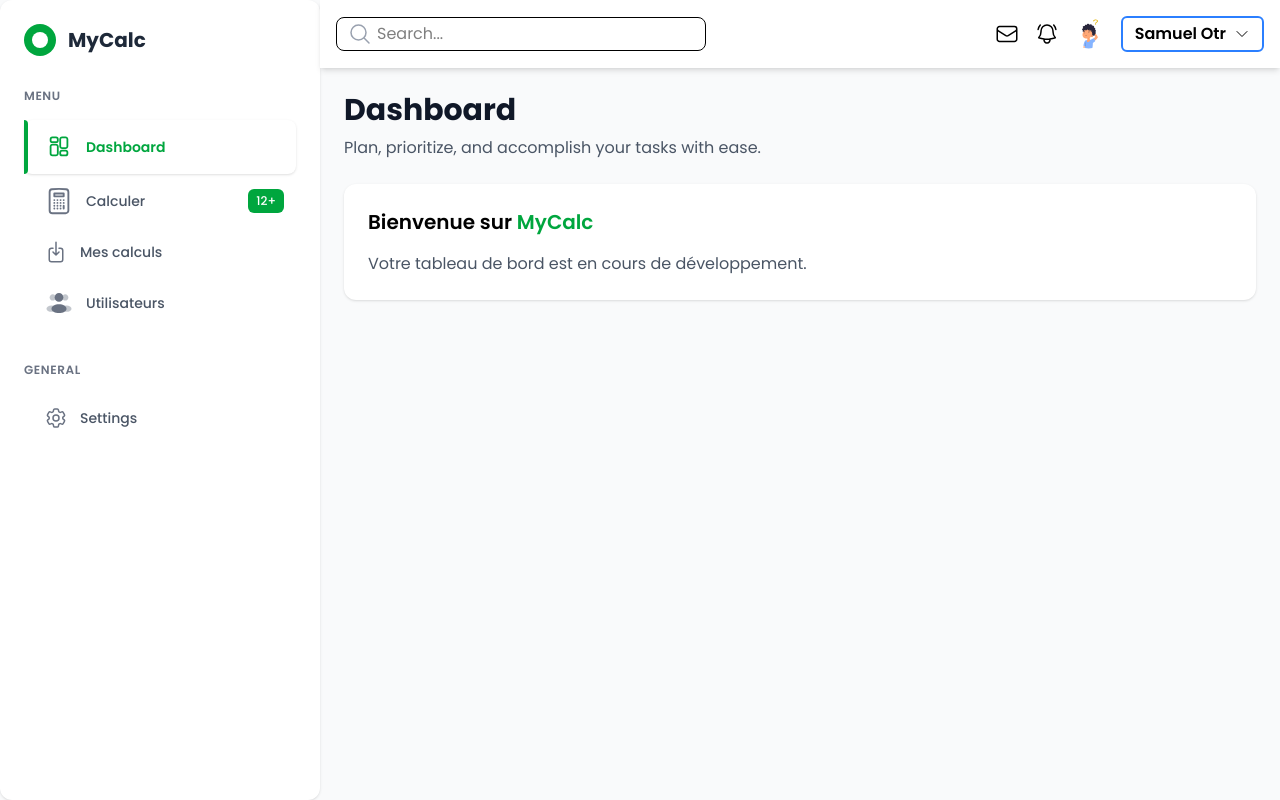
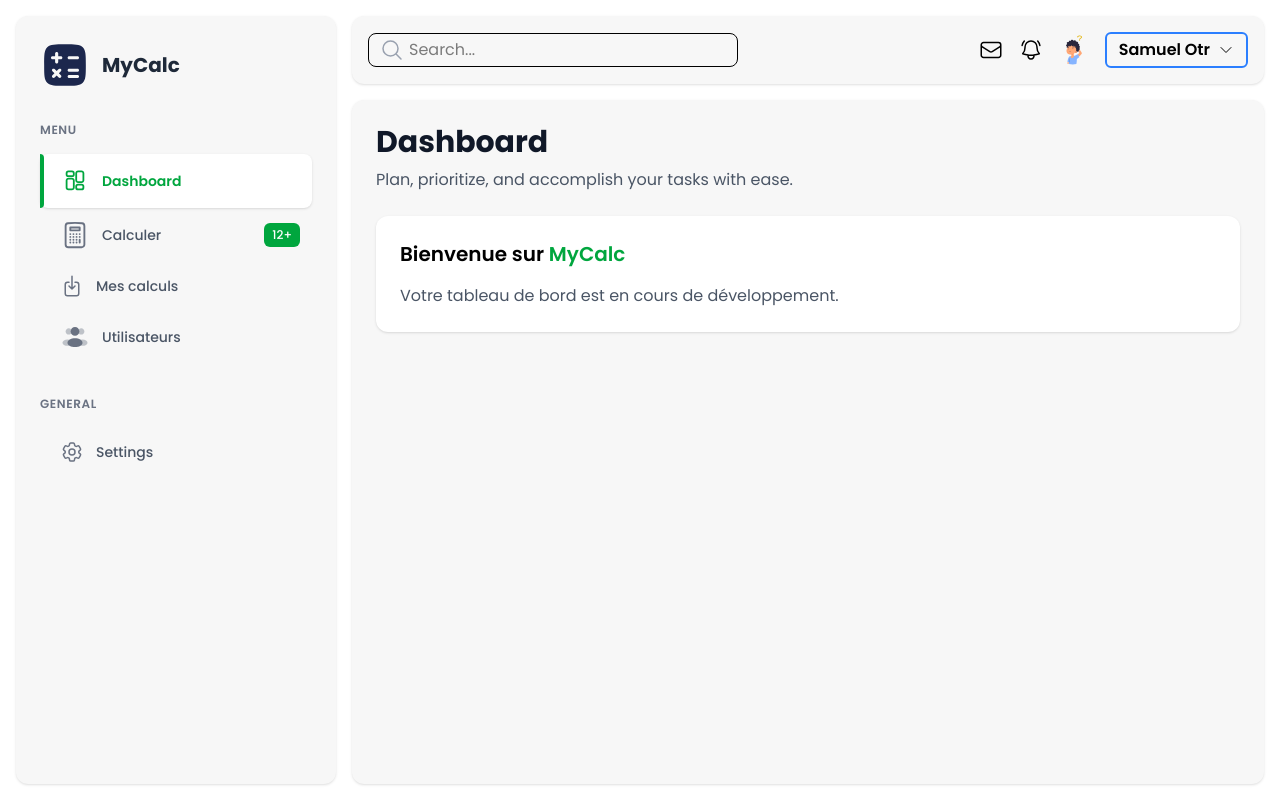
Before and after one commit to Samuelouattara/mycalc, a Next.js app: page / in a window 1280 px wide. Built offline with nearby package versions, Linux system fonts and the light colour scheme.

Commit message:
layout finish

```diff
--- a/app/layout.tsx
+++ b/app/layout.tsx
@@ -24,10 +24,10 @@ export default function RootLayout({
 }>) {
   return (
     <html lang="en">
-      <body className={`${poppins.variable} font-sans antialiased`}>
-        <div className="flex h-screen bg-gray-50">
+      <body className={`${poppins.variable} font-sans antialiased bg-white`}>
+        <div className="flex h-screen p-4 space-x-4">
           <SideBar />
-          <div className="flex-1 flex flex-col">
+          <div className="flex-1 flex flex-col space-y-4">
             <Navbar />
             <MainContent>
               {children}
--- a/components/dashboardLayout/MainContent.tsx
+++ b/components/dashboardLayout/MainContent.tsx
@@ -2,7 +2,7 @@ import NoFeatureYet from "../shared/noFeatureYet";
 
 export default function MainContent({ children }: { children: React.ReactNode }) {
     return (
-      <main className="flex-1 p-6 overflow-auto">
+      <main className="flex-1 p-6 overflow-auto bg-[#F7F7F7] rounded-xl shadow-sm">
         {children ? children : <NoFeatureYet title='Dashboard' description='Ici retrouver les éléments de votre dashboard' />}
       </main>
     )
--- a/components/dashboardLayout/Navbar.tsx
+++ b/components/dashboardLayout/Navbar.tsx
@@ -16,8 +16,7 @@ export default function Navbar() {
     };
 
     return (
-        //search bar
-        <div className="flex items-center justify-between p-4 bg-white shadow-md">
+        <div className="w-full flex flex-row items-center justify-between p-4 bg-[#F7F7F7] rounded-xl shadow-sm">
             <div className="relative">
                 <div className="absolute left-3 top-1/2 transform -translate-y-1/2 text-gray-400">
                     <SearchIcon />
--- a/components/dashboardLayout/SideBar.tsx
+++ b/components/dashboardLayout/SideBar.tsx
@@ -6,10 +6,7 @@ import CalculerIcon from "../ui/icones/calculerIcon";
 import SettingsIcon from "../ui/icones/settingsIcon";
 import HistoryIcon from "../ui/icones/historyIcon";
 import UsersIcon from "../ui/icones/usersIcon";
-
-import PersonIcon from "../ui/icones/personIcon";
-import SearchIcon from "../ui/icones/searchIcon";
-import DashboardIcon from "../ui/icones/DashboardIcon";
+import DashboardIcon from "../ui/icones/dashboardIcon";
 
 const menuItems = [
     {
@@ -56,6 +53,7 @@ interface LinkSidebarProps {
     badge?: string;
 }
 
+// lien pour les pages
 const LinkSidebar = ({ href, label, icon, isActive = false, badge }: LinkSidebarProps) => {
     return (
         <Link href={href}>
@@ -93,12 +91,10 @@ export default function SideBar() {
     const pathname = usePathname();
 
     return (
-        <div className="flex flex-col h-full w-80 bg-white p-6 rounded-xl shadow-sm">
+        <div className="flex flex-col w-80 bg-[#F7F7F7] p-6 rounded-xl shadow-sm">
             {/* Logo de mycalc  */}
             <div className="flex items-center gap-3 mb-8">
-                <div className="w-8 h-8 bg-green-600 rounded-full flex items-center justify-center">
-                    <div className="w-4 h-4 bg-white rounded-full"></div>
-                </div>
+                <LogoIcon />
                 <p className="text-gray-800 text-xl font-bold">MyCalc</p>
             </div>
 
--- /dev/null
+++ b/components/shared/contentTitle.tsx
@@ -0,0 +1,7 @@
+export default function ContentTitle({ title }: { title: string }) {
+    return (
+        <div className="flex flex-col h-full w-80 bg-[#F7F7F7] p-2 ml-2 mt-2 rounded-xl">
+            <h1 className="text-2xl font-bold">{title}</h1>
+        </div>
+    )
+}
```
